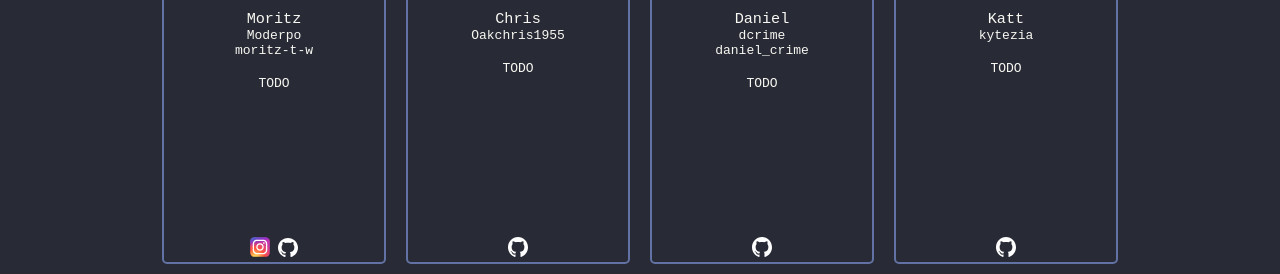
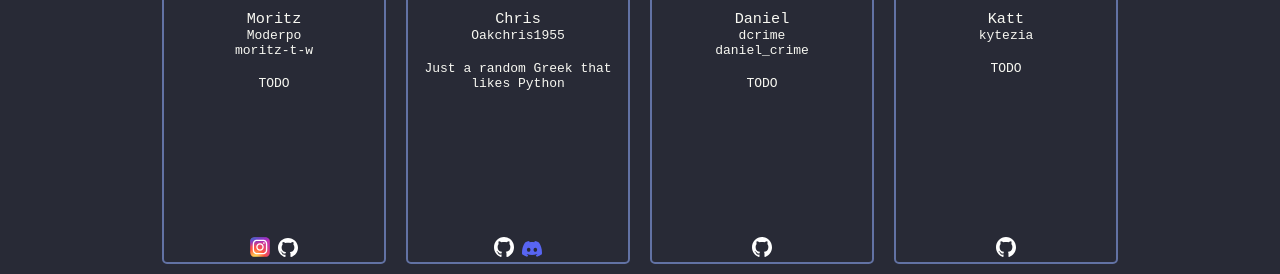
Before and after one commit to SecretBotDev/SecretBotDev.github.io, a plain HTML site: page about/index.html in a window 1280 px wide. Shown: the part 953-1227 px from the top of the page. Drawn offline with Linux system fonts and the light colour scheme.

Commit message:
Update index.html
Added some info about me

```diff
--- a/about/index.html
+++ b/about/index.html
@@ -140,11 +140,14 @@
                     <h4 class="alias">Oakchris1955</h4>
                 </div>
                 <div class="description">
-                    <h4>TODO</h4>
+                    <h4>Just a random Greek that likes Python</h4>
                 </div>
                 <div class="socials">
                     <a href="https://github.com/Oakchris1955" target="_blank">
                         <img src="assets/github.svg">
+                    </a>
+					<a href="javascript:navigator.clipboard.writeText('Oakchris1955🇬🇷#5015');">
+                        <img src="assets/discord.svg">
                     </a>
                 </div>
             </div>
```
